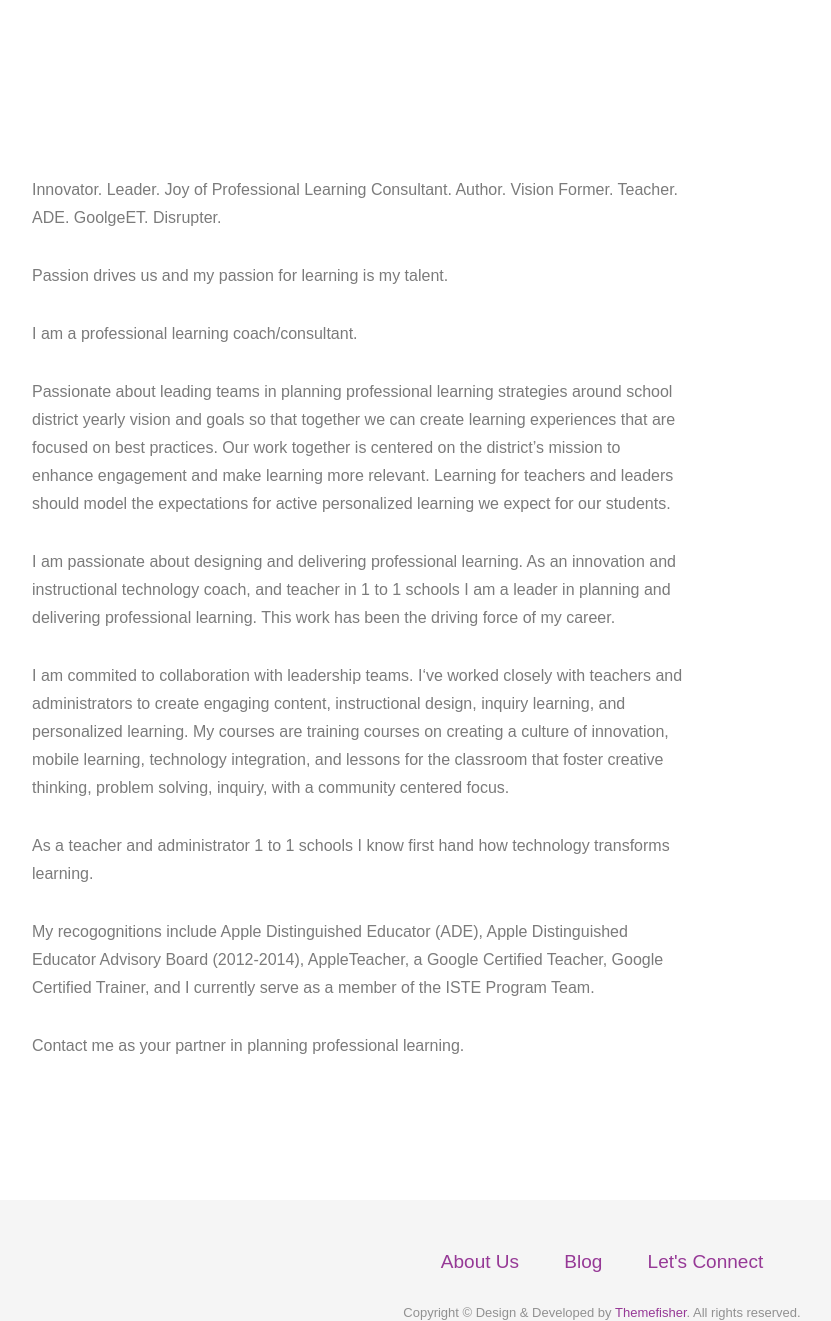
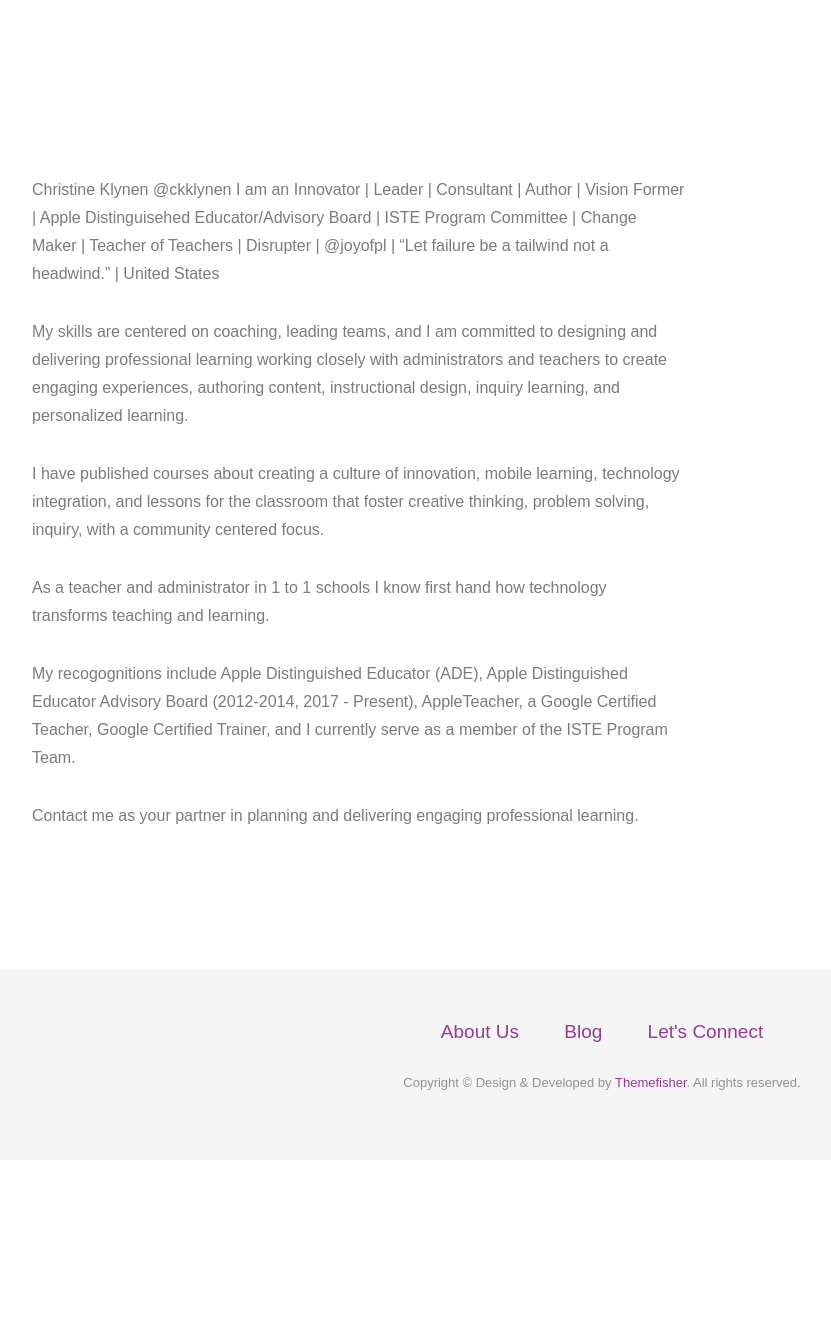
Before and after one commit to meesterkurt/joyofprofessionallearning, a Jekyll site: the page built from about/christineklynen.md, in a window 1280 px wide and 1400 px high, scrolled down 257 px, cut to the strip 79-1400 px from the top of the window. Shown: the whole strip, without its empty margins (38-869 px from the left). Built offline with Jekyll 4.4.1, drawn with Linux system fonts in a browser that asks for light colours; nearby versions of some CDN libraries; after the commit the page ends 1496 px from its top, so only the background shows below that; some of the changed text lies outside the part shown.

Commit message:
Update christineklynen.md

```diff
--- a/about/christineklynen.md
+++ b/about/christineklynen.md
@@ -1,26 +1,21 @@
 ---
 layout: people
 title: Christine Klynen
-position: Professional Learning Coach/Consultant | Leader in Educational Technology | United States
+position: Joy of Professional Learning COO Coach/Consultant | Leader in Educational Technology | United States
 meta: Learn more about Christine(DiPaulo) Klynen and her contribution to the Joy of Professional Learning
 permalink: /about/christineklynen/
 img: about-christineklynen
 
 ---
-Innovator. Leader. Joy of Professional Learning Consultant. Author. Vision Former. Teacher. ADE. GoolgeET. Disrupter.
+Christine Klynen
+@ckklynen I am an Innovator |  Leader | Consultant | Author | Vision Former | Apple Distinguisehed Educator/Advisory Board |  ISTE Program Committee | Change Maker | Teacher of Teachers | Disrupter | @joyofpl | “Let failure be a tailwind not a headwind.” | United States
 
-Passion drives us and my passion for learning is my talent.
+My skills are centered on coaching, leading teams, and I am committed to designing and delivering professional learning working closely with administrators and teachers to create engaging experiences, authoring content, instructional design, inquiry learning, and personalized learning.
 
-I am a professional learning coach/consultant.
+I have published courses about creating a culture of innovation, mobile learning, technology integration, and lessons for the classroom that foster creative thinking, problem solving, inquiry, with a community centered focus.
 
-Passionate about leading teams in planning professional learning strategies around school district yearly vision and goals so that together we can create learning experiences that are focused on best practices. Our work together is centered on the district's mission to enhance engagement and  make learning more relevant. Learning for teachers and leaders should model the expectations for active personalized learning we expect for our students.
+As a teacher and administrator in 1 to 1 schools I know first hand how technology transforms teaching and learning.
 
-I am passionate about designing and delivering professional learning. As an innovation and instructional technology coach, and teacher in 1 to 1 schools I am a leader in planning and delivering professional learning. This work has been the driving force of my career.
+My recogognitions include Apple Distinguished Educator (ADE), Apple Distinguished Educator Advisory Board (2012-2014, 2017 - Present), AppleTeacher, a Google Certified Teacher, Google Certified Trainer, and I currently serve as a member of the ISTE Program Team.
 
-I am commited to collaboration with leadership teams. I‘ve worked closely with teachers and administrators to create engaging content, instructional design, inquiry learning, and personalized learning. My courses are training courses on creating a culture of innovation, mobile learning, technology integration, and lessons for the classroom that foster creative thinking, problem solving, inquiry, with a community centered focus.
-
-As a teacher and administrator 1 to 1 schools I know first hand how technology transforms learning.
-
-My recogognitions include Apple Distinguished Educator (ADE), Apple Distinguished Educator Advisory Board (2012-2014), AppleTeacher, a Google Certified Teacher, Google Certified Trainer, and I currently serve as a member of the ISTE Program Team.
-
-Contact me as your partner in planning professional learning.
+Contact me as your partner in planning and delivering engaging professional learning.
```
